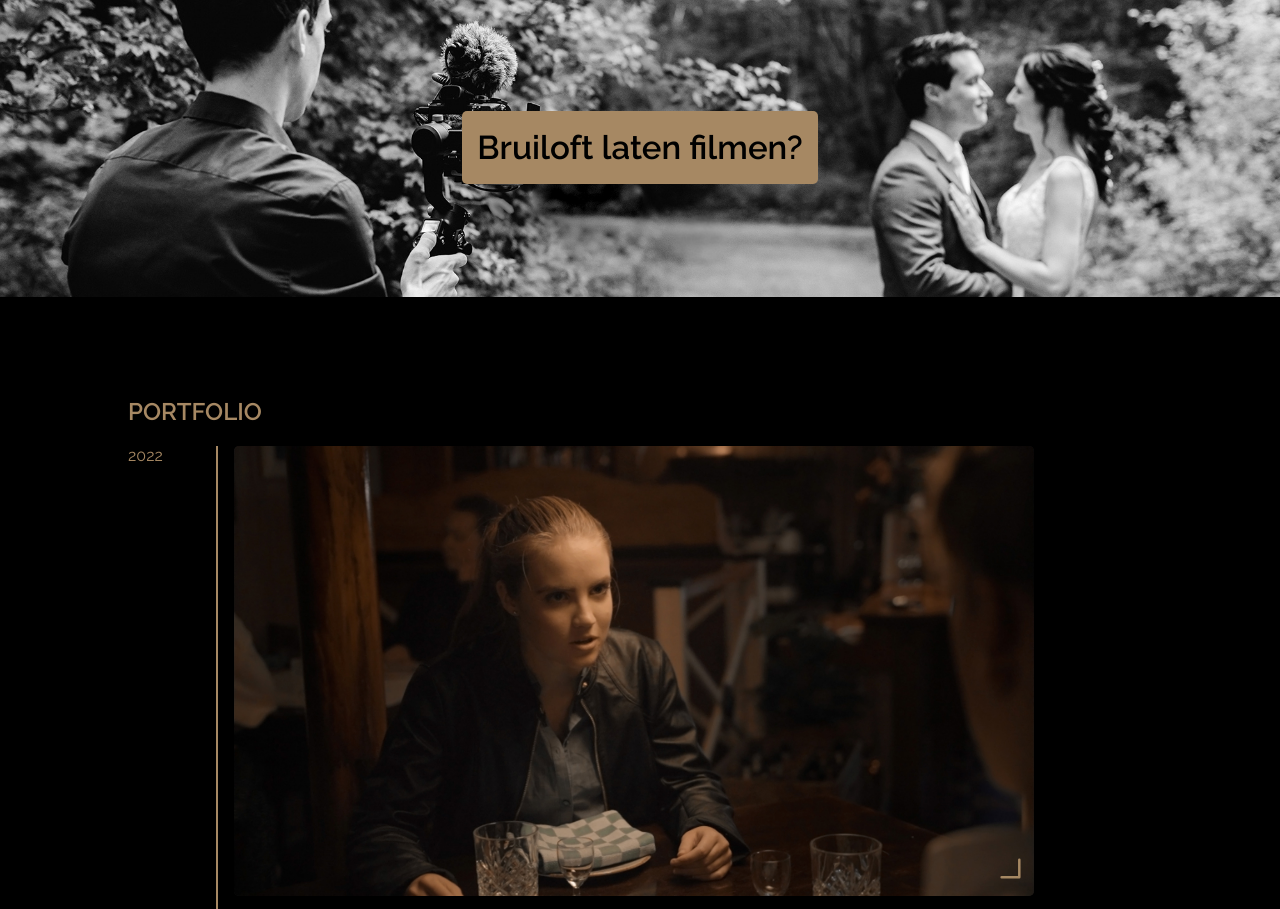
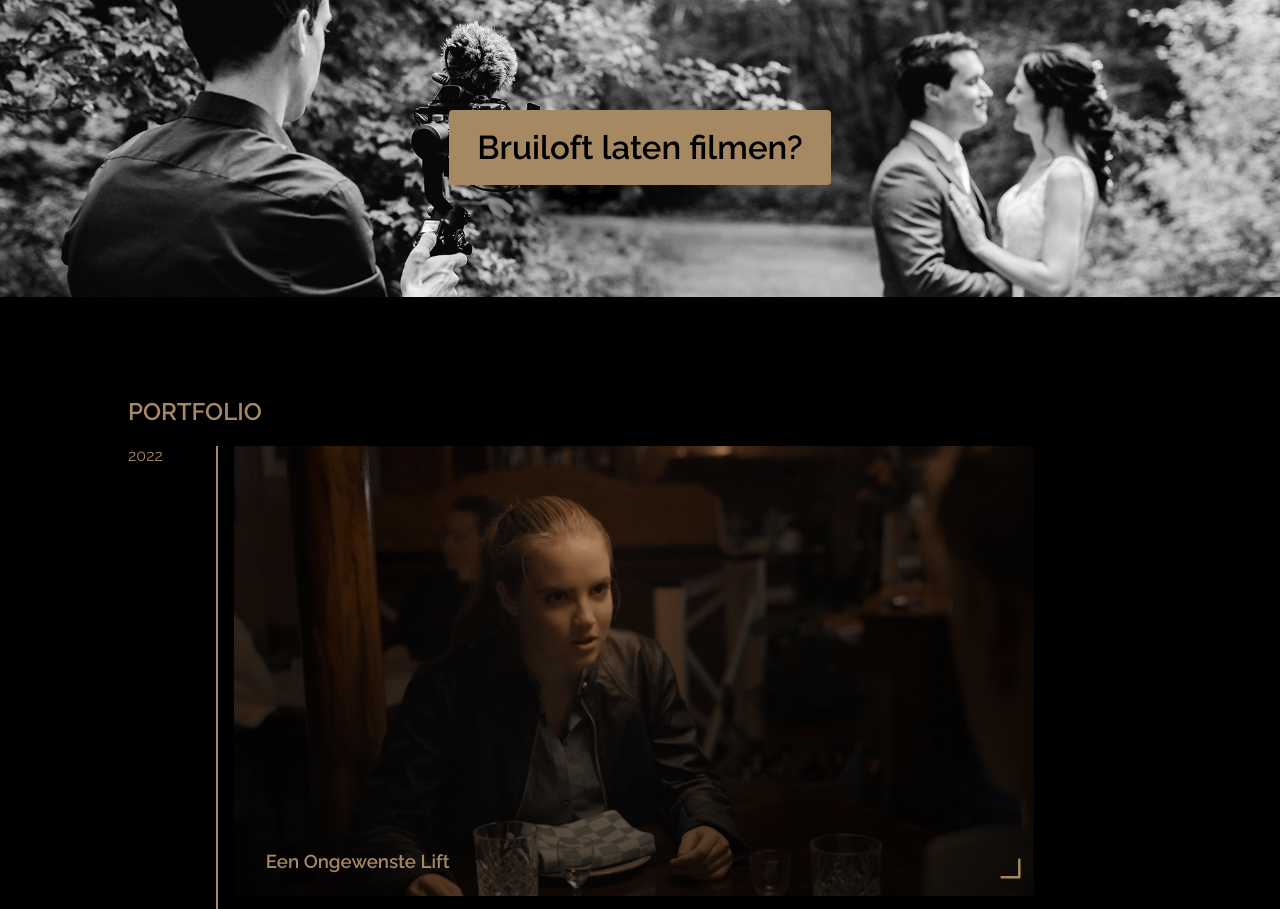
Before and after one commit to cbasje/mhorrfilms, an Astro site: page / in a window 1280 px wide. Shown: the part 2107-3016 px from the top of the page. Built offline with nearby package versions, Linux system fonts and the light colour scheme; Astro itself is replaced by a stand-in of ours.

Commit message:
Design updates (bijv. transities)

```diff
--- a/src/components/CTABruiloft.astro
+++ b/src/components/CTABruiloft.astro
@@ -24,15 +24,21 @@
         }
 
         a {
+            user-select: none;
             text-decoration: none;
-            padding: 15px;
-            border-radius: 5px;
+            padding-block: 1rem;
+            padding-inline: 1.75rem;
+            border-radius: 0.25rem;
             background-color: var(--accentkleur);
 
             font-size: 33px;
             font-weight: 600;
             line-height: 43px;
             color: var(--zwart);
+
+            &:hover {
+                color: var(--donkergrijs);
+            }
         }
     }
 </style>
--- a/src/components/Hero.astro
+++ b/src/components/Hero.astro
@@ -24,6 +24,7 @@ const { titel, achtergrondBestand, plaatjeTitel } = Astro.props;
 
 <style lang="scss">
     header {
+        user-select: none;
         width: 100vw;
         height: 100vh;
         position: relative;
--- a/src/components/Menu.astro
+++ b/src/components/Menu.astro
@@ -78,6 +78,10 @@ const navigatie: Navigatie[] = [
 </script>
 
 <style lang="scss">
+    nav {
+        user-select: none;
+    }
+
     div.menu-balk {
         position: fixed;
         top: 0px;
--- a/src/components/Tegel.astro
+++ b/src/components/Tegel.astro
@@ -12,15 +12,13 @@ const { index, tegel } = Astro.props;
 
 <tegel-wrapper data-index={index}>
     <li>
-        <button>
-            <Icon pack="ph" name="caret-right" />
-        </button>
         <a class="duim-nagel">
             <img
                 src={`plaatjes/duimnagels/${tegel.duimnagelBestand}`}
                 alt={`${tegel.titel} video thumbnail`}
                 loading="lazy"
             />
+            <div class="overlay"></div>
             <h3>{tegel.titel}</h3>
         </a>
         <div class="beschrijving">
@@ -32,6 +30,9 @@ const { index, tegel } = Astro.props;
                 allow="encrypted-media; picture-in-picture"
                 allowfullscreen></iframe>
         </div>
+        <button>
+            <Icon pack="ph" name="caret-right" />
+        </button>
     </li>
 </tegel-wrapper>
 
@@ -41,8 +42,7 @@ const { index, tegel } = Astro.props;
             super();
 
             let isOpen = false;
-            const index = this.dataset.index;
-            let tegel = this.querySelector<HTMLLIElement>("li")!;
+            const tegel = this.querySelector<HTMLLIElement>("li")!;
 
             const toggleTegel = () => {
                 if (isOpen) tegel.classList.remove("tegel-open");
@@ -74,7 +74,7 @@ const { index, tegel } = Astro.props;
             position: relative;
             list-style: none;
             background-color: rgba(200, 200, 200, 0.1);
-            border-radius: 5px;
+            border-radius: 0.25rem;
             overflow: hidden;
 
             transition: 0.2s ease-out;
@@ -97,16 +97,46 @@ const { index, tegel } = Astro.props;
             }
 
             a.duim-nagel {
+                display: block;
+                width: 100%;
+                height: auto;
+                aspect-ratio: 16 / 9;
+
+                position: relative;
+                isolation: isolate;
+
                 img {
+                    position: absolute;
+                    inset: 0px;
                     width: 100%;
-                    height: auto;
-                    aspect-ratio: 16 / 9;
+                    height: 100%;
+                    object-fit: cover;
+                }
+
+                div.overlay {
+                    position: absolute;
+                    inset: 0px;
+                    width: 100%;
+                    height: 100%;
+                    background-image: linear-gradient(
+                        160deg,
+                        rgba(0, 0, 0, 0),
+                        rgba(0, 0, 0, 0.7)
+                    );
+                    z-index: 2;
+                    transition: 0.9s ease-out;
+                }
+
+                h3 {
+                    position: absolute;
+                    inset-inline: 0px;
+                    bottom: 0px;
+                    width: 100%;
+                    margin-inline: 2rem;
+                    margin-block: 1.5rem;
+                    z-index: 3;
                 }
             }
-
-            // div.beschrijving {
-            //     display: none;
-            // }
 
             &.tegel-open {
                 width: 100%;
@@ -115,10 +145,10 @@ const { index, tegel } = Astro.props;
                 button > svg {
                     rotate: -135deg;
                 }
+            }
 
-                // div.beschrijving {
-                //     display: initial;
-                // }
+            &:hover a.duim-nagel div.overlay {
+                opacity: 0;
             }
         }
     }
--- a/src/styles/stijl.scss
+++ b/src/styles/stijl.scss
@@ -7,6 +7,10 @@
     --goud: rgb(166, 136, 99);
     --hoofdkleur: var(--zwart);
     --accentkleur: var(--goud);
+}
+::selection {
+    background-color: var(--groen);
+    color: var(--wit);
 }
 
 body {
@@ -22,9 +26,17 @@ body {
     }
 }
 
-a,
 button {
     cursor: pointer;
+}
+a {
+    color: inherit;
+    text-decoration: underline;
+    cursor: pointer;
+
+    :is(p, table) > &:hover {
+        opacity: 0.85;
+    }
 }
 
 iframe {
```
Also changed, not shown: src/pages/bruiloft.astro (+3 -7 lines).
